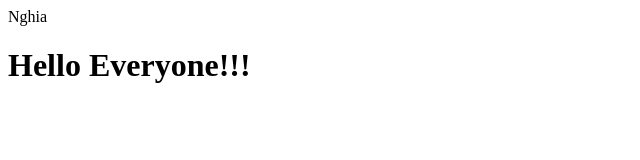
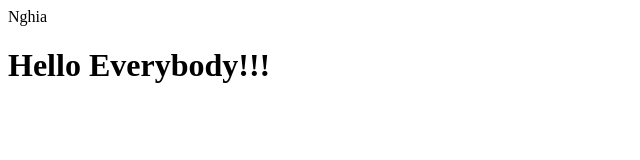
Before and after one commit to DoTrungNghia/Git-Nghia, a plain HTML site: page index.html in a window 1280 px wide. Shown: the full height of the page, 0-640 px from the left. Drawn offline with Linux system fonts and the light colour scheme.

Commit message:
Update index.html

```diff
--- a/index.html
+++ b/index.html
@@ -1,2 +1,2 @@
 <p>Nghia</p>
-<h1>Hello Everyone!!!</h1>
+<h1>Hello Everybody!!!</h1>
```
